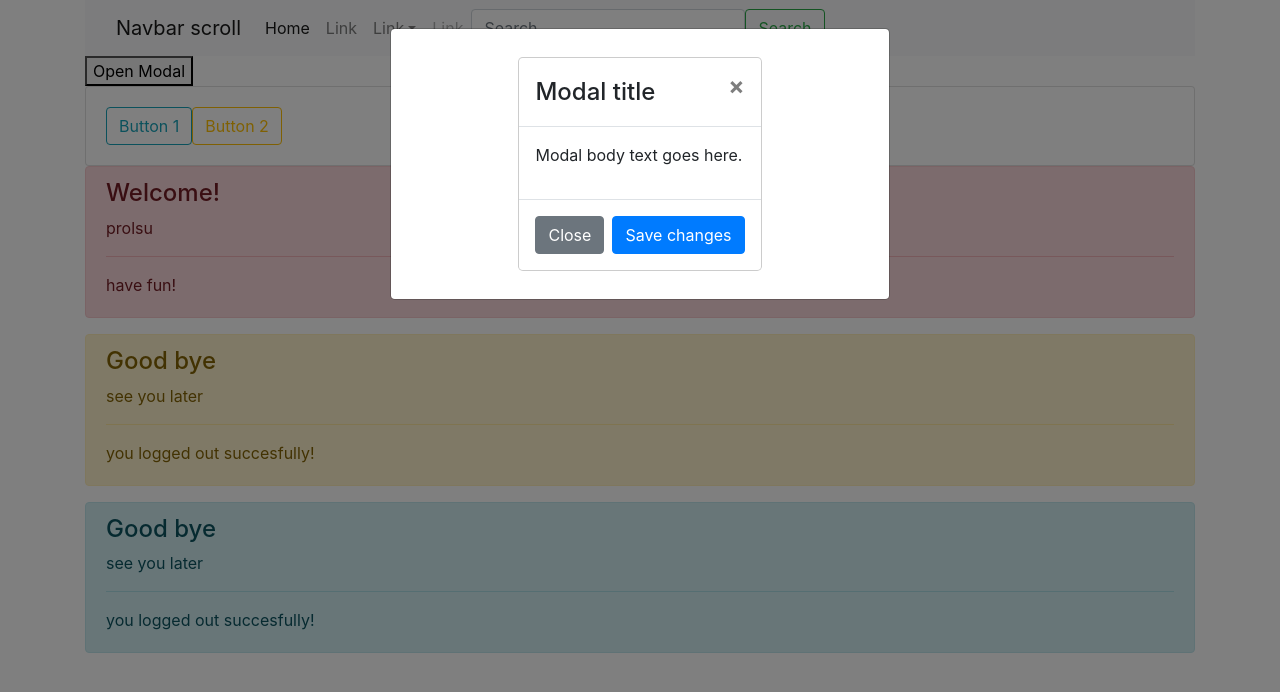
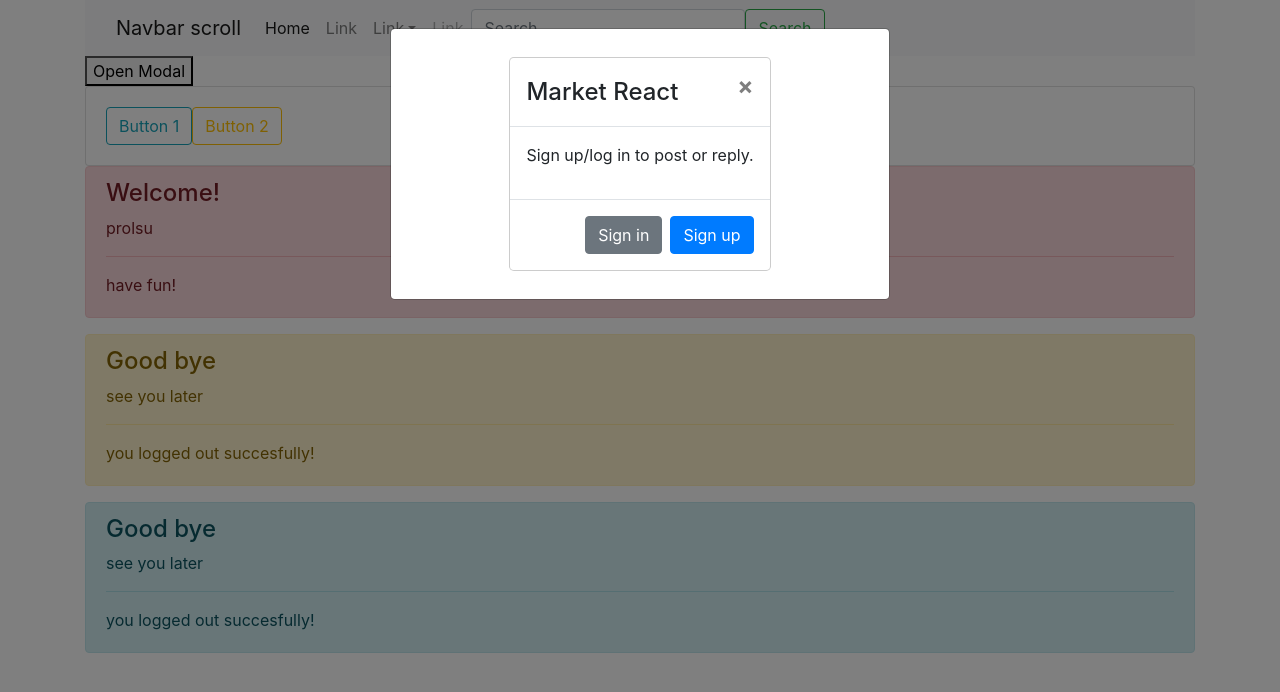
Before and after one commit to mmoralesross/project3, a React (Create React App) app in the folder client/: page / in a window 1280 px wide. Both pictures are taken after a click on the button "Open Modal". Shown: the top 692 px of the page. Built offline with nearby package versions, Linux system fonts and the light colour scheme.

Commit message:
continuing trying to add modals

```diff
--- a/client/src/components/ErrorModal/index.js
+++ b/client/src/components/ErrorModal/index.js
@@ -7,16 +7,16 @@ const ErrorModal = (props) => {
         <Modal show={props.showModal} onHide={props.handleClose}>
         <Modal.Dialog>
             <Modal.Header closeButton>
-                <Modal.Title>Modal title</Modal.Title>
+                <Modal.Title>Market React</Modal.Title>
             </Modal.Header>
 
             <Modal.Body>
-                <p>Modal body text goes here.</p>
+                <p>Sign up/log in to post or reply. </p>
             </Modal.Body>
 
             <Modal.Footer>
-                <Button onClick={props.handleClose} variant="secondary">Close</Button>
-                <Button variant="primary">Save changes</Button>
+                <Button onClick={props.handleClose} variant="secondary">Sign in</Button>
+                <Button variant="primary">Sign up</Button>
             </Modal.Footer>
         </Modal.Dialog>
         </Modal>
```
